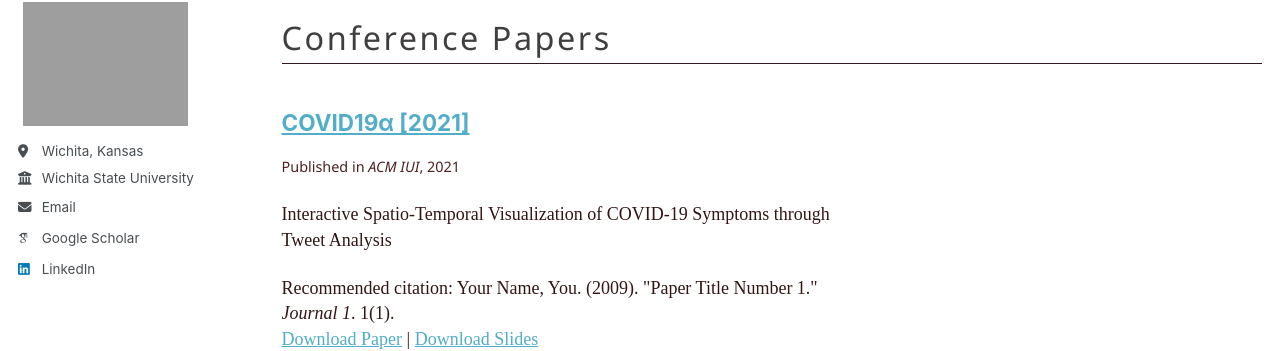
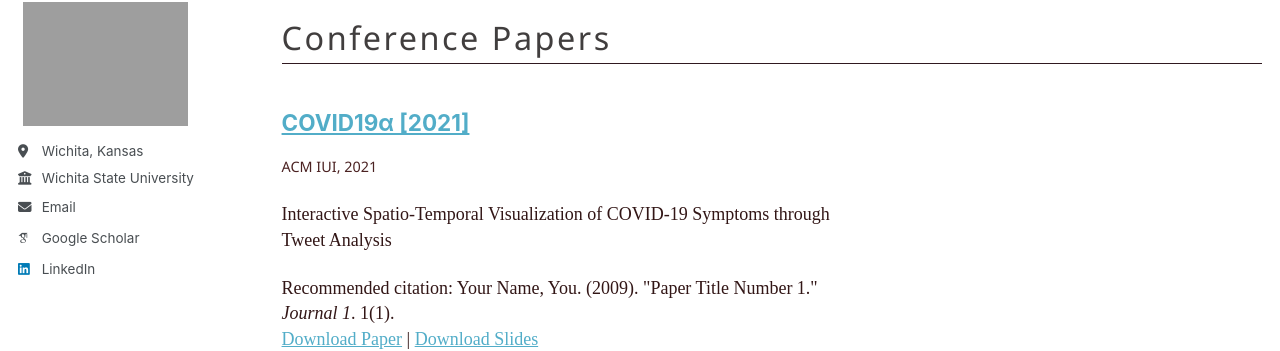
Before and after one commit to Souvika/souvika.github.io, a Jekyll site: the page built from _pages/publications.html, in a window 1280 px wide. Shown: the part 109-460 px from the top of the page. Built offline with Jekyll 4.4.1, drawn with Linux system fonts in a browser that asks for light colours; some web fonts are replaced.

```diff
--- a/_includes/archive-single.html
+++ b/_includes/archive-single.html
@@ -41,9 +41,9 @@
         {% if post.collection == 'teaching' %}
           <p> {{ post.type }}, <i>{{ post.venue }}</i>, {{ post.date | default: "1900-01-01" | date: "%Y" }} </p>
         {% elsif post.collection == 'publications' %}
-      <p><span class="news-content">Published in <i>{{ post.venue }}</i>, {{ post.date | default: "1900-01-01" | date: "%Y" }} </span></p>
+          <p><span class="news-content">{{ post.venue }}, {{ post.date | default: "1900-01-01" | date: "%Y" }} </span></p>
         {% elsif post.date %}
-         <p class="page__date"><strong><i class="fa fa-fw fa-calendar" aria-hidden="true"></i> {{ site.data.ui-text[site.locale].date_label | default: "Published:" }}</strong> <time datetime="{{ post.date | default: "1900-01-01" | date_to_xmlschema }}">{{ post.date | default: "1900-01-01" | date: "%B %d, %Y" }}</time></p>
+          <p class="page__date"><strong><i class="fa fa-fw fa-calendar" aria-hidden="true"></i> {{ site.data.ui-text[site.locale].date_label | default: "Published:" }}</strong> <time datetime="{{ post.date | default: "1900-01-01" | date_to_xmlschema }}">{{ post.date | default: "1900-01-01" | date: "%B %d, %Y" }}</time></p>
         {% endif %}
 
     {% if post.excerpt and site.read_more != 'enabled' %}
```
Also changed, not shown: _publications/2009-10-01-paper-title-number-1.md (+1 -0 lines).
